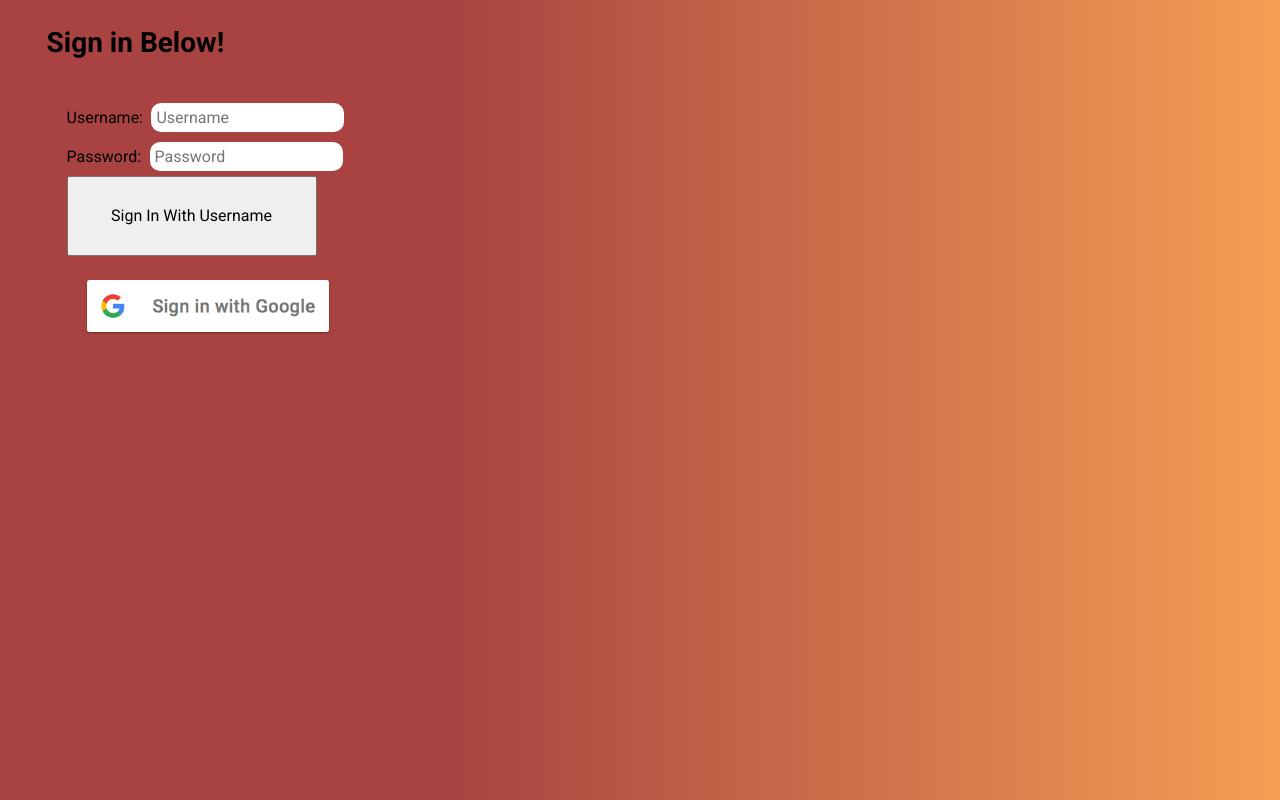
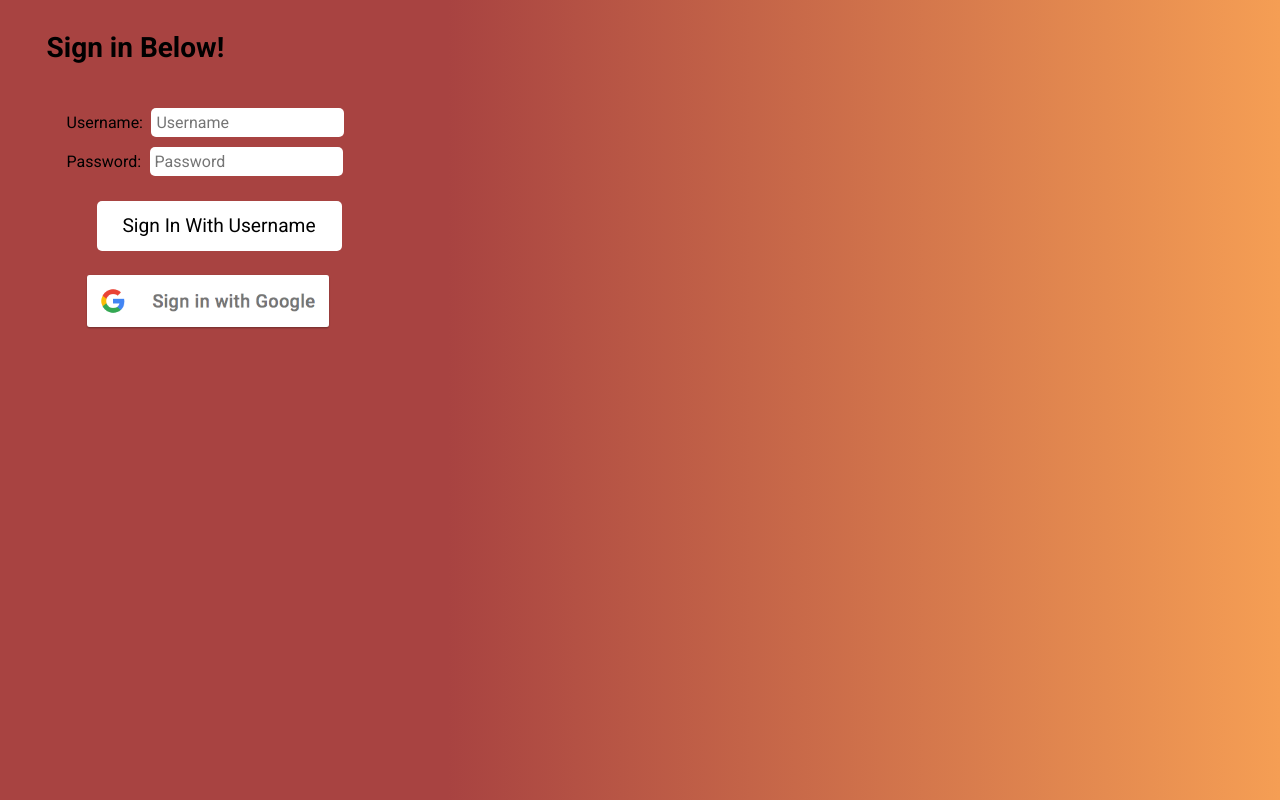
Before and after one commit to BreadleyCooper/omniplex-test-chr-extension, a browser extension: page index.html in a window 1280 px wide. Drawn offline with Linux system fonts and the light colour scheme.

Commit message:
finished pop up styling

```diff
--- a/style.css
+++ b/style.css
@@ -30,15 +30,29 @@ input, label {
 input {
     padding: 5px;
     margin: 5px;
-    border-radius: 10px;
+    border-radius: 5px;
     border: none;
 }
 
 .usernameLoginBtn {
-    width: 250px;
-    height: 80px;
+    width: 245px;
+    height: 50px;
     font-family: inherit;
     font-size: 1rem;
+    cursor: pointer;
+    position: relative;
+    left: 30px;
+    margin-top: 20px;
+    background-color: white;
+    border: none;
+    border-radius: 5px;
+    font-size: 1.2rem;
+
+}
+.usernameLoginBtn:hover {
+    background-color: black;
+    color: white;
+    font-size: 1.2rem;
 }
 
 .googleSignInContainer {
```
